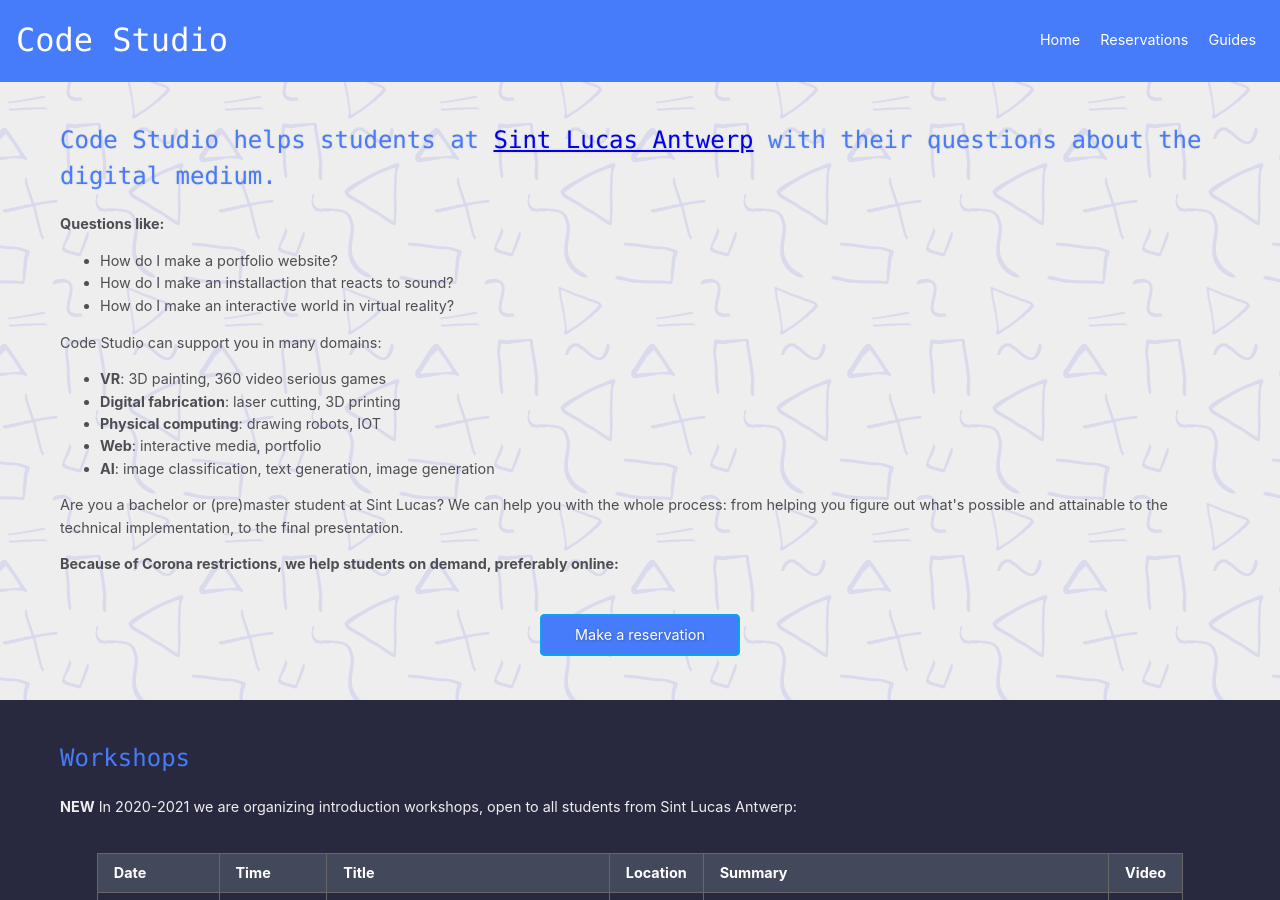
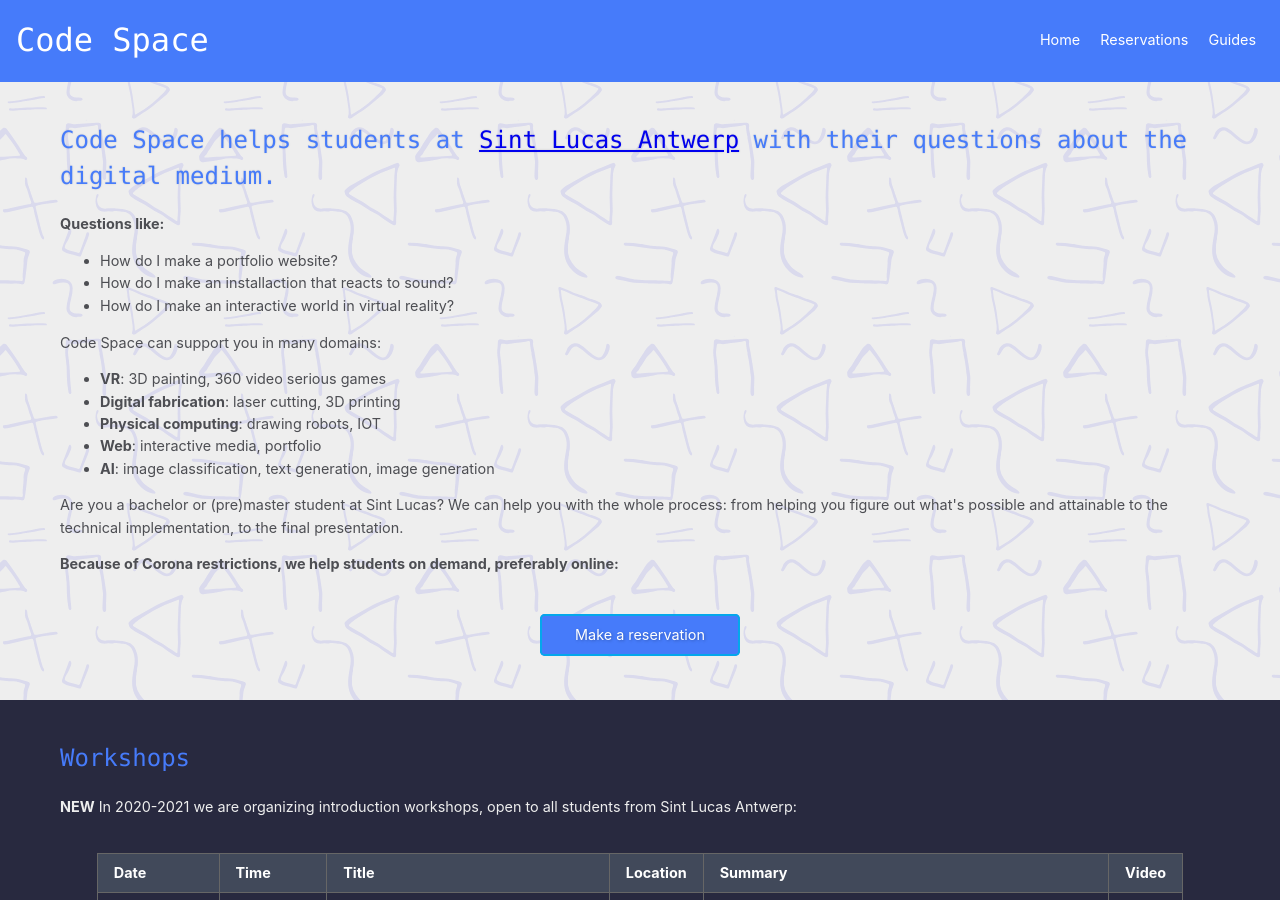
Before and after one commit to codespacehelp/website, a Jekyll site: the page built from index.html, in a window 1280 px wide and 900 px high. Built offline with Jekyll 4.4.1, drawn with Linux system fonts in a browser that asks for light colours; some of the changed text lies outside the part shown.

Commit message:
Change name from Code Studio to Code Space.

```diff
--- a/_config.yml
+++ b/_config.yml
@@ -1,10 +1,10 @@
-title: Code Studio
+title: Code Space
 email: frederik.debleser@kdg.be
 description: >- # this means to ignore newlines until "baseurl:"
   Digitale Werkplaats van Sint Lucas Antwerpen voor studenten
   met vragen over technologie, het web, video, audio en digitale fabricatie.
-baseurl: '' # the subpath of your site, e.g. /blog
-url: 'https://www.codestudio.be/' # the base hostname & protocol for your site, e.g. http://example.com
+baseurl: "" # the subpath of your site, e.g. /blog
+url: "https://www.codestudio.be/" # the base hostname & protocol for your site, e.g. http://example.com
 
 collections:
   workshops:
--- a/_layouts/base.html
+++ b/_layouts/base.html
@@ -1,15 +1,21 @@
 <!DOCTYPE html>
 <html lang="en">
-<head>
-  <meta charset="utf-8">
-  <meta http-equiv="X-UA-Compatible" content="IE=edge">
-  <meta name="viewport" content="width=device-width, initial-scale=1">
-  <title>{{ page.title }} | Code Studio</title>
-  <meta name="author" content="Frederik De Bleser">
-  <link rel="stylesheet" href="/media/css/main.css?{{site.time | date: '%s%N'}}">
-  <link rel="stylesheet" href="/media/css/syntax.css?{{site.time | date: '%s%N'}}">
-</head>
-<body id="{{ page.id }}">
-{{ content }}
-</body>
+  <head>
+    <meta charset="utf-8" />
+    <meta http-equiv="X-UA-Compatible" content="IE=edge" />
+    <meta name="viewport" content="width=device-width, initial-scale=1" />
+    <title>{{ page.title }} | Code Space</title>
+    <meta name="author" content="Frederik De Bleser" />
+    <link
+      rel="stylesheet"
+      href="/media/css/main.css?{{site.time | date: '%s%N'}}"
+    />
+    <link
+      rel="stylesheet"
+      href="/media/css/syntax.css?{{site.time | date: '%s%N'}}"
+    />
+  </head>
+  <body id="{{ page.id }}">
+    {{ content }}
+  </body>
 </html>
--- a/_layouts/default.html
+++ b/_layouts/default.html
@@ -2,7 +2,7 @@
 layout: base
 ---
 <header class="header">
-  <span class="header__title"><a href="/">Code Studio</a></span>
+  <span class="header__title"><a href="/">Code Space</a></span>
   <nav class="header__nav">
     <a href="/">Home</a>
     <a href="/reservations">Reservations</a>
@@ -17,7 +17,7 @@ layout: base
 
 <footer>
   <div class="footer__left">
-    Code Studio is an initiative of <a href="https://www.sintlucasantwerpen.be/">Sint Lucas Antwerp</a>.
+    Code Space is an initiative of <a href="https://www.sintlucasantwerpen.be/">Sint Lucas Antwerp</a>.
   </div>
   <div class="footer__right">
     Contact Us:<br>
--- a/guides.html
+++ b/guides.html
@@ -1,8 +1,9 @@
 ---
 id: home
-title: Code Studio
+title: Code Space
 layout: default
 ---
+
 <section class="guides">
   <div class="inner grid">
     <h1>Guides</h1>
--- a/index.html
+++ b/index.html
@@ -1,13 +1,13 @@
 ---
 id: home
-title: Code Studio
+title: Code Space
 layout: default
 ---
 
 <section class="intro">
   <div class="inner grid">
     <h1>
-      Code Studio helps students at
+      Code Space helps students at
       <a href="https://www.sintlucasantwerpen.be/" target="_blank"
         >Sint Lucas Antwerp</a
       >
@@ -22,7 +22,7 @@ layout: default
       <li>How do I make an installaction that reacts to sound?</li>
       <li>How do I make an interactive world in virtual reality?</li>
     </ul>
-    <p>Code Studio can support you in many domains:</p>
+    <p>Code Space can support you in many domains:</p>
     <ul>
       <li><strong>VR</strong>: 3D painting, 360 video serious games</li>
       <li><strong>Digital fabrication</strong>: laser cutting, 3D printing</li>
--- a/reservations.html
+++ b/reservations.html
@@ -7,7 +7,7 @@ title: Reservaties
   <div class="inner">
     <h1>Make a reservation</h1>
     <p>
-      Code Studio is Imane Benyecif, Frederik De Bleser and Lieven Menschaert.
+      Code Space is Imane Benyecif, Frederik De Bleser and Lieven Menschaert.
       Make a reservation with either of them through Calendly:
     </p>
     <div class="two-column">
```
Also changed, not shown: README.md. Lines whose indentation alone changed are shown as unchanged.
